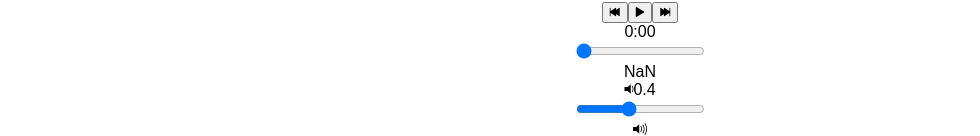
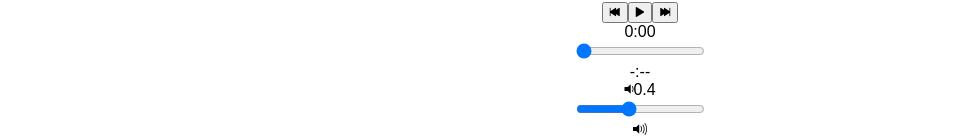
Before and after one commit to marialobillo/bloc-jams-react, a React (Create React App) app: page /album/the-colors in a window 1280 px wide. Shown: the part 898-1034 px from the top of the page, without its empty margins (0-980 px from the left). Built offline with nearby package versions, Linux system fonts and the light colour scheme.

Commit message:
fixing 2

```diff
--- a/src/components/Album.js
+++ b/src/components/Album.js
@@ -162,7 +162,7 @@ class Album extends Component{
           handlePrevClick={() => this.handlePrevClick()}
           handleNextClick={() => this.handleNextClick()}
           currentTime={this.audioElement.currentTime}
-          duration={this.audioElement.duration}
+          duration={this.formatTime(this.audioElement.duration)}
           handleTimeChange={(e) => this.handleTimeChange(e)}
           currentVolume={this.state.currentVolume}
           volume={this.audioElement.volume}
```
